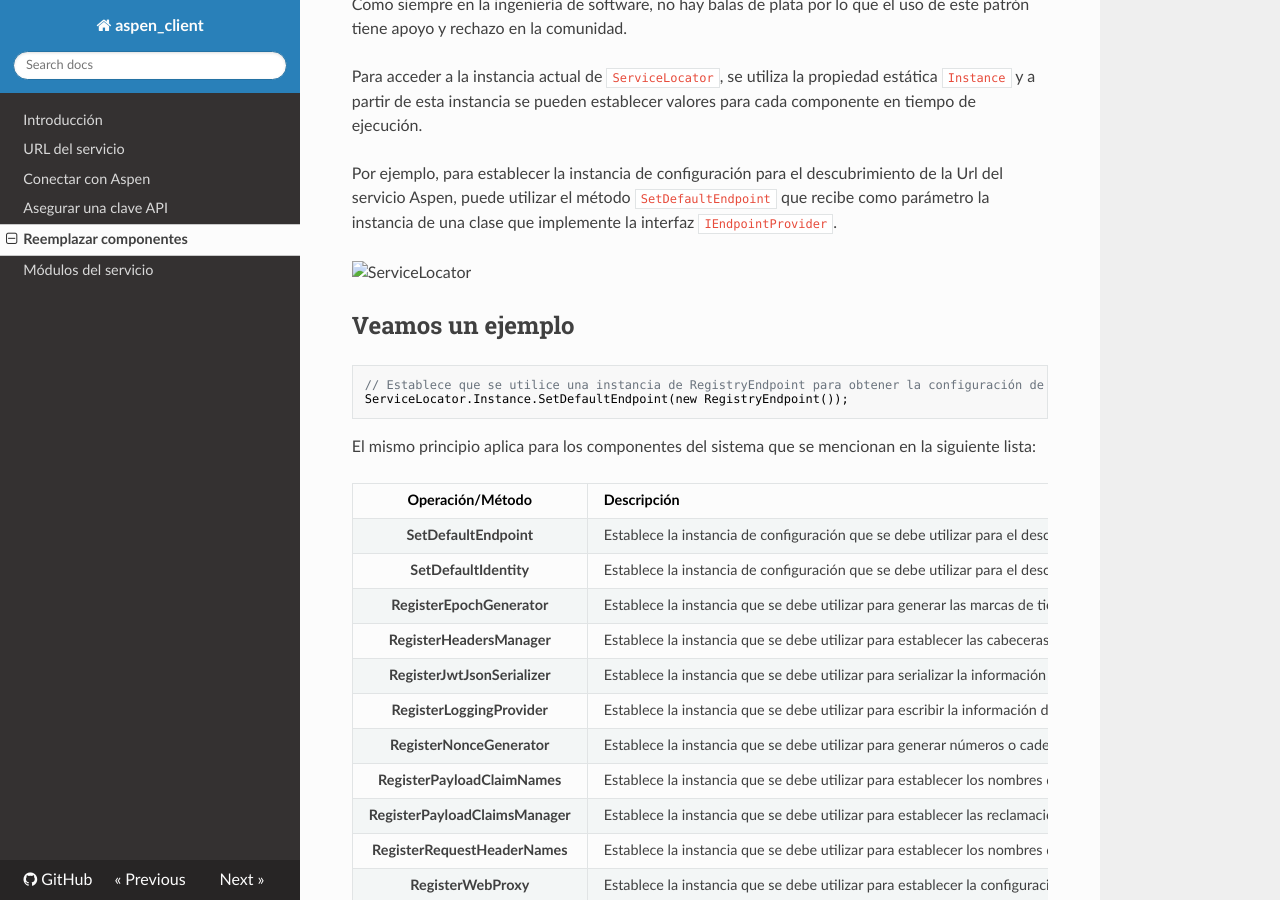
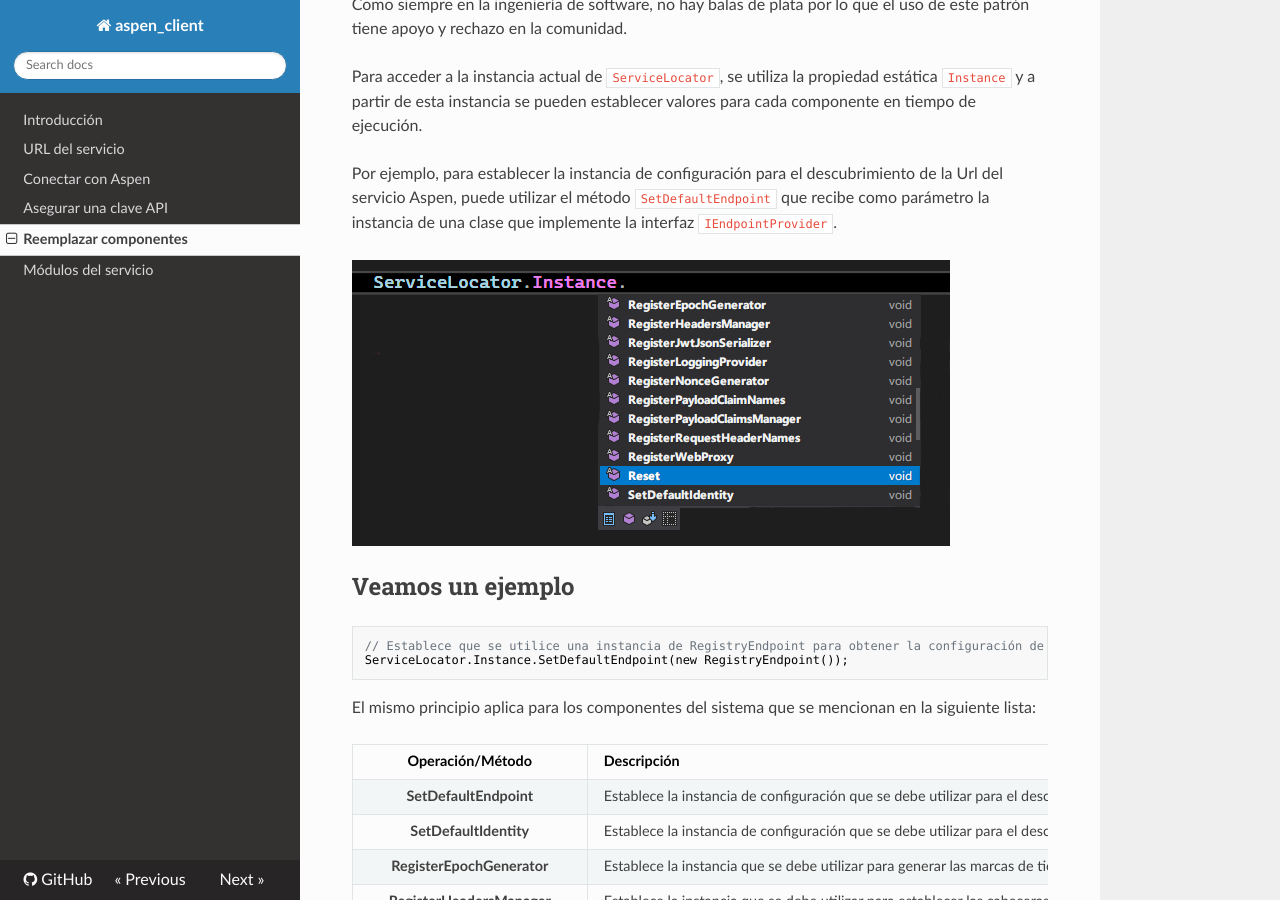
Before and after one commit to RD-Processa/Everco.Services.Aspen.Client.Docs, an MkDocs documentation site: the page built from docs/ServiceLocator.md, in a window 1280 px wide and 900 px high, scrolled down 403 px. Built offline with MkDocs 1.6.1, drawn with Linux system fonts in a browser that asks for light colours; nearby versions of some CDN libraries; old or Windows-style settings are respelled for this version of MkDocs.

Commit message:
Corrección url imagen

```diff
--- a/docs/ServiceLocator.md
+++ b/docs/ServiceLocator.md
@@ -8,7 +8,7 @@ Para acceder a la instancia actual de `ServiceLocator`, se utiliza la propiedad
 
 Por ejemplo, para establecer la instancia de configuración para el descubrimiento de la Url del servicio Aspen, puede utilizar el método `SetDefaultEndpoint` que recibe como parámetro la instancia de una clase que implemente la interfaz `IEndpointProvider`.
 
-![ServiceLocator](../images/ServiceLocator.png)
+![ServiceLocator](https://github.com/RD-Processa/Everco.Services.Aspen.Client.Docs/blob/master/images/ServiceLocator.png?raw=true)
 
 ## Veamos un ejemplo
 
```
